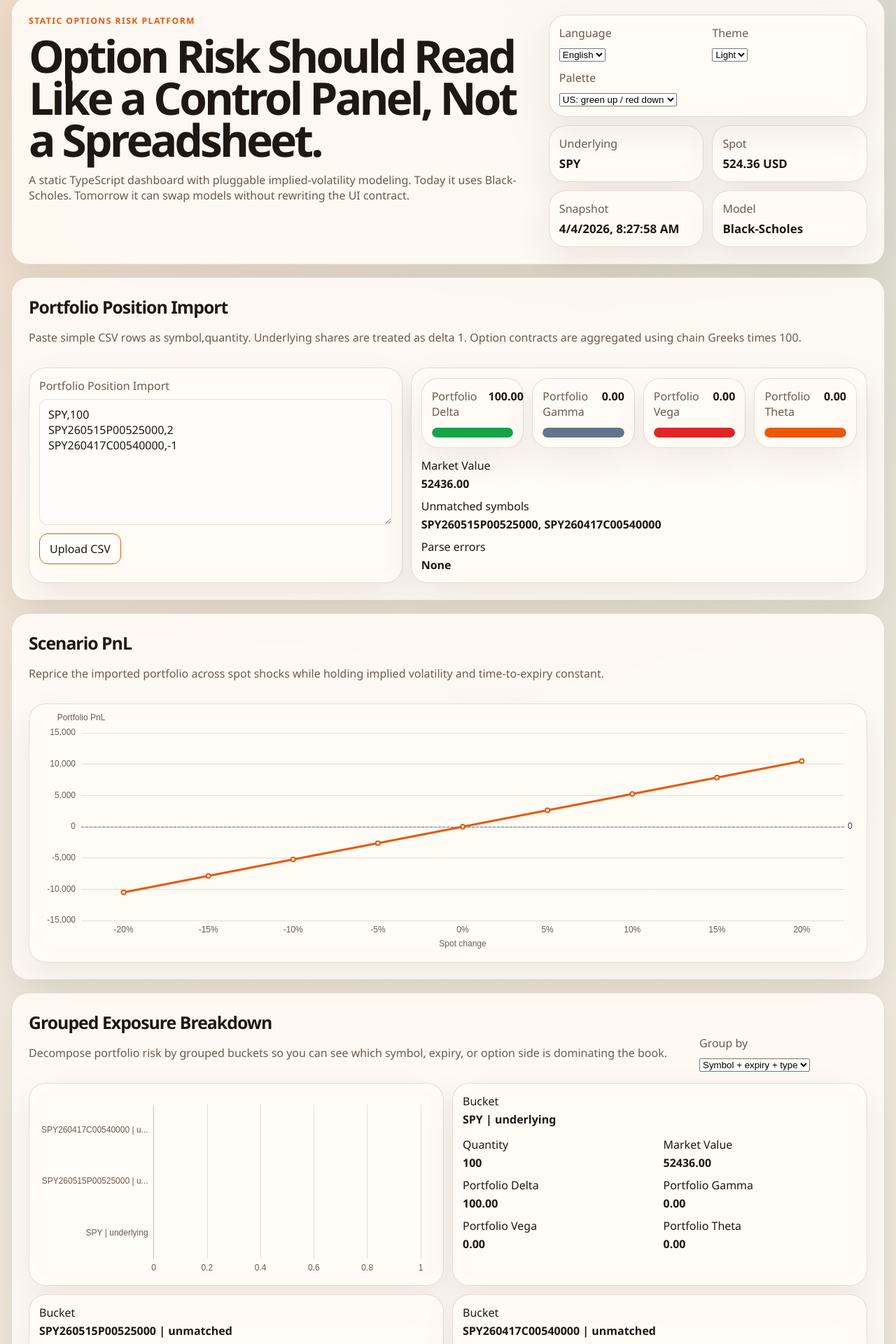
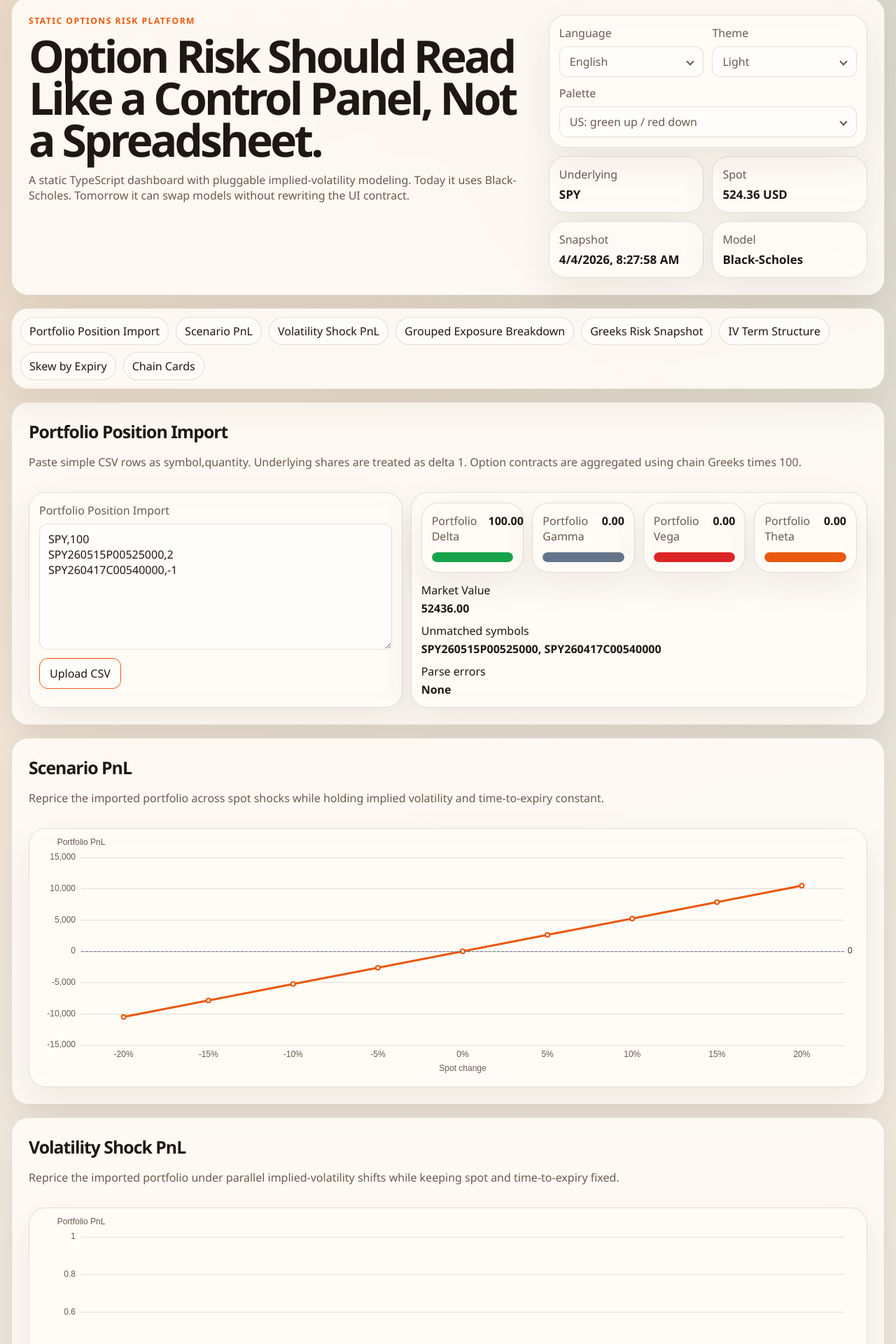
Before and after one commit to tihaya-anon/options-risk-platform, a React (Vite) app: page / in a window 1280 px wide. Shown: the part 28-1948 px from the top of the page at 70% size. Built offline with nearby package versions, Linux system fonts and the light colour scheme.

Commit message:
feat: add custom selects, section nav, and vol shock analysis

```diff
--- a/src/style.css
+++ b/src/style.css
@@ -57,10 +57,18 @@ textarea {
   min-height: 100vh;
 }
 
+html {
+  scroll-behavior: smooth;
+}
+
 .page-shell {
   width: min(1280px, calc(100vw - 32px));
   margin: 0 auto;
   padding: 24px 0 56px;
+}
+
+.page-shell > [id] {
+  scroll-margin-top: 92px;
 }
 
 .card {
@@ -144,6 +152,33 @@ textarea {
 
 .grouped-select {
   min-width: 240px;
+}
+
+.section-nav {
+  display: flex;
+  flex-wrap: wrap;
+  gap: 10px;
+  padding: 12px;
+  margin-bottom: 18px;
+  position: sticky;
+  top: 14px;
+  z-index: 25;
+}
+
+.section-link {
+  display: inline-flex;
+  align-items: center;
+  min-height: 40px;
+  padding: 8px 12px;
+  border: 1px solid var(--line);
+  border-radius: 999px;
+  background: rgba(255, 255, 255, 0.55);
+  color: var(--ink);
+  text-decoration: none;
+}
+
+:root[data-theme="dark"] .section-link {
+  background: rgba(255, 255, 255, 0.05);
 }
 
 .select-field {
--- a/src/ui/App.tsx
+++ b/src/ui/App.tsx
@@ -17,10 +17,12 @@ import { ChainSection } from "./components/ChainSection";
 import { GreeksSummarySection } from "./components/GreeksSummarySection";
 import { HeroSection } from "./components/HeroSection";
 import { PortfolioPositionsSection } from "./components/PortfolioPositionsSection";
+import { SectionNav } from "./components/SectionNav";
 import {
   aggregatePortfolioExposure,
   calculateGroupedExposures,
   calculatePortfolioScenario,
+  calculatePortfolioVolScenario,
   type GroupByMode,
   parsePositionsInput,
 } from "./positions";
@@ -44,6 +46,11 @@ const LazySkewSection = lazy(() =>
 const LazyTermStructureSection = lazy(() =>
   import("./components/TermStructureSection").then((module) => ({
     default: module.TermStructureSection,
+  }))
+);
+const LazyVolScenarioSection = lazy(() =>
+  import("./components/VolScenarioSection").then((module) => ({
+    default: module.VolScenarioSection,
   }))
 );
 
@@ -115,6 +122,14 @@ export function App() {
       parsedPositions.positions
     );
   }, [enrichedQuotes, parsedPositions.positions, snapshot]);
+  const portfolioVolScenario = useMemo(() => {
+    if (!snapshot) return [];
+    return calculatePortfolioVolScenario(
+      snapshot,
+      enrichedQuotes,
+      parsedPositions.positions
+    );
+  }, [enrichedQuotes, parsedPositions.positions, snapshot]);
   const groupedExposures = useMemo(() => {
     if (!snapshot) return [];
     return calculateGroupedExposures(
@@ -126,6 +141,19 @@ export function App() {
   }, [enrichedQuotes, groupByMode, parsedPositions.positions, snapshot]);
   const paletteColors = paletteTokens[palette];
   const chartTheme = useMemo(() => getChartTheme(themeMode), [themeMode]);
+  const sectionItems = useMemo(
+    () => [
+      { id: "positions", label: t("positionsTitle") },
+      { id: "spot-scenario", label: t("scenarioTitle") },
+      { id: "vol-scenario", label: t("volScenarioTitle") },
+      { id: "grouped-exposure", label: t("groupedExposureTitle") },
+      { id: "greeks-summary", label: t("greeksSummaryTitle") },
+      { id: "term-structure", label: t("termTitle") },
+      { id: "skew", label: t("skewTitle") },
+      { id: "chain", label: t("chainTitle") },
+    ],
+    [t]
+  );
 
   return (
     <main className="page-shell">
@@ -142,8 +170,11 @@ export function App() {
         onPaletteChange={setPalette}
       />
 
+      {!snapshot ? null : <SectionNav items={sectionItems} />}
+
       {!snapshot ? null : (
         <>
+          <div id="positions">
             <PortfolioPositionsSection
               positionsInput={positionsInput}
               exposure={portfolioExposure}
@@ -153,7 +184,9 @@ export function App() {
               onPositionsInputChange={setPositionsInput}
               onFileUpload={handleFileUpload}
             />
+          </div>
 
+          <div id="spot-scenario">
             <Suspense fallback={<ChartSectionFallback />}>
               <LazyScenarioPnlSection
                 scenarios={portfolioScenario}
@@ -163,7 +196,21 @@ export function App() {
                 chartTheme={chartTheme}
               />
             </Suspense>
+          </div>
 
+          <div id="vol-scenario">
+            <Suspense fallback={<ChartSectionFallback />}>
+              <LazyVolScenarioSection
+                scenarios={portfolioVolScenario}
+                t={t}
+                accentColor={paletteColors.up}
+                neutralColor={paletteColors.neutral}
+                chartTheme={chartTheme}
+              />
+            </Suspense>
+          </div>
+
+          <div id="grouped-exposure">
             <Suspense fallback={<ChartSectionFallback />}>
               <LazyGroupedExposureSection
                 groups={groupedExposures}
@@ -173,12 +220,17 @@ export function App() {
                 onGroupByModeChange={setGroupByMode}
               />
             </Suspense>
+          </div>
 
+          <div id="greeks-summary">
             <GreeksSummarySection
               summary={riskSummary}
               palette={paletteColors}
               t={t}
             />
+          </div>
+
+          <div id="term-structure">
             <Suspense fallback={<ChartSectionFallback />}>
               <LazyTermStructureSection
                 rows={enrichedQuotes}
@@ -188,7 +240,9 @@ export function App() {
                 t={t}
               />
             </Suspense>
+          </div>
 
+          <div id="skew">
             <Suspense fallback={<ChartSectionFallback />}>
               <LazySkewSection
                 rows={enrichedQuotes}
@@ -198,13 +252,16 @@ export function App() {
                 t={t}
               />
             </Suspense>
+          </div>
 
+          <div id="chain">
             <ChainSection
               rows={enrichedQuotes}
               upColor={paletteColors.up}
               downColor={paletteColors.down}
               t={t}
             />
+          </div>
         </>
       )}
     </main>
--- a/src/ui/components/GroupedExposureSection.tsx
+++ b/src/ui/components/GroupedExposureSection.tsx
@@ -3,6 +3,7 @@ import type { EChartsOption } from "echarts";
 import type { ChartTheme } from "../chartTheme";
 import type { GroupByMode, GroupedExposure } from "../positions";
 import { EChart } from "./EChart";
+import { SelectField } from "./SelectField";
 
 export function GroupedExposureSection({
   groups,
@@ -65,18 +66,17 @@ export function GroupedExposureSection({
         </div>
         <label className="toolbar-field grouped-select">
           <span>{t("groupBy")}</span>
-          <div className="select-wrap">
-            <select
-              value={groupByMode}
-              onChange={(event) => onGroupByModeChange(event.target.value as GroupByMode)}
-            >
-              <option value="symbol">{t("groupBySymbol")}</option>
-              <option value="expiry">{t("groupByExpiry")}</option>
-              <option value="optionType">{t("groupByOptionType")}</option>
-              <option value="symbolExpiry">{t("groupBySymbolExpiry")}</option>
-              <option value="full">{t("groupByFull")}</option>
-            </select>
-          </div>
+          <SelectField
+            value={groupByMode}
+            onChange={onGroupByModeChange}
+            options={[
+              { value: "symbol", label: t("groupBySymbol") },
+              { value: "expiry", label: t("groupByExpiry") },
+              { value: "optionType", label: t("groupByOptionType") },
+              { value: "symbolExpiry", label: t("groupBySymbolExpiry") },
+              { value: "full", label: t("groupByFull") },
+            ]}
+          />
         </label>
       </div>
 
--- a/src/ui/components/HeroSection.tsx
+++ b/src/ui/components/HeroSection.tsx
@@ -1,6 +1,7 @@
 import type { OptionSnapshotFile } from "../../types";
 import type { Language, Palette, ThemeMode } from "../config";
 import type { I18nKey } from "../i18n";
+import { SelectField } from "./SelectField";
 
 export function HeroSection({
   snapshot,
@@ -38,31 +39,37 @@ export function HeroSection({
           <div className="toolbar-grid">
             <label className="toolbar-field">
               <span>{t("language")}</span>
-              <div className="select-wrap">
-                <select value={language} onChange={(event) => onLanguageChange(event.target.value as Language)}>
-                  <option value="en">{t("english")}</option>
-                  <option value="zh">{t("chinese")}</option>
-                </select>
-              </div>
+              <SelectField
+                value={language}
+                onChange={onLanguageChange}
+                options={[
+                  { value: "en", label: t("english") },
+                  { value: "zh", label: t("chinese") },
+                ]}
+              />
             </label>
             <label className="toolbar-field">
               <span>{t("theme")}</span>
-              <div className="select-wrap">
-                <select value={themeMode} onChange={(event) => onThemeChange(event.target.value as ThemeMode)}>
-                  <option value="light">{t("light")}</option>
-                  <option value="dark">{t("dark")}</option>
-                </select>
-              </div>
+              <SelectField
+                value={themeMode}
+                onChange={onThemeChange}
+                options={[
+                  { value: "light", label: t("light") },
+                  { value: "dark", label: t("dark") },
+                ]}
+              />
             </label>
             <label className="toolbar-field toolbar-span-2">
               <span>{t("palette")}</span>
-              <div className="select-wrap">
-                <select value={palette} onChange={(event) => onPaletteChange(event.target.value as Palette)}>
-                  <option value="us">{t("paletteUs")}</option>
-                  <option value="cn">{t("paletteCn")}</option>
-                  <option value="amber">{t("paletteAmber")}</option>
-                </select>
-              </div>
+              <SelectField
+                value={palette}
+                onChange={onPaletteChange}
+                options={[
+                  { value: "us", label: t("paletteUs") },
+                  { value: "cn", label: t("paletteCn") },
+                  { value: "amber", label: t("paletteAmber") },
+                ]}
+              />
             </label>
           </div>
         </div>
--- /dev/null
+++ b/src/ui/components/SectionNav.tsx
@@ -0,0 +1,16 @@
+export interface SectionNavItem {
+  id: string;
+  label: string;
+}
+
+export function SectionNav({ items }: { items: SectionNavItem[] }) {
+  return (
+    <nav className="section-nav card" aria-label="Section navigation">
+      {items.map((item) => (
+        <a key={item.id} className="section-link" href={`#${item.id}`}>
+          {item.label}
+        </a>
+      ))}
+    </nav>
+  );
+}
--- /dev/null
+++ b/src/ui/components/SelectField.tsx
@@ -0,0 +1,68 @@
+import { useEffect, useRef, useState } from "react";
+
+export interface SelectOption<T extends string> {
+  value: T;
+  label: string;
+}
+
+export function SelectField<T extends string>({
+  value,
+  options,
+  onChange,
+}: {
+  value: T;
+  options: SelectOption<T>[];
+  onChange: (value: T) => void;
+}) {
+  const [isOpen, setIsOpen] = useState(false);
+  const containerRef = useRef<HTMLDivElement | null>(null);
+
+  useEffect(() => {
+    function handlePointerDown(event: MouseEvent) {
+      if (!containerRef.current) return;
+      if (!containerRef.current.contains(event.target as Node)) {
+        setIsOpen(false);
+      }
+    }
+
+    document.addEventListener("mousedown", handlePointerDown);
+    return () => {
+      document.removeEventListener("mousedown", handlePointerDown);
+    };
+  }, []);
+
+  const selected = options.find((option) => option.value === value) ?? options[0];
+
+  return (
+    <div className="select-field" ref={containerRef}>
+      <button
+        type="button"
+        className="select-trigger"
+        aria-haspopup="listbox"
+        aria-expanded={isOpen}
+        onClick={() => setIsOpen((open) => !open)}
+      >
+        <span>{selected.label}</span>
+        <i className={`select-chevron ${isOpen ? "open" : ""}`} />
+      </button>
+
+      {isOpen ? (
+        <div className="select-menu" role="listbox">
+          {options.map((option) => (
+            <button
+              key={option.value}
+              type="button"
+              className={`select-option ${option.value === value ? "active" : ""}`}
+              onClick={() => {
+                onChange(option.value);
+                setIsOpen(false);
+              }}
+            >
+              {option.label}
+            </button>
+          ))}
+        </div>
+      ) : null}
+    </div>
+  );
+}
--- /dev/null
+++ b/src/ui/components/VolScenarioSection.tsx
@@ -0,0 +1,78 @@
+import type { EChartsOption } from "echarts";
+import type { ChartTheme } from "../chartTheme";
+import type { I18nKey } from "../i18n";
+import type { VolScenarioPoint } from "../positions";
+import { EChart } from "./EChart";
+
+export function VolScenarioSection({
+  scenarios,
+  t,
+  accentColor,
+  neutralColor,
+  chartTheme,
+}: {
+  scenarios: VolScenarioPoint[];
+  t: (key: I18nKey) => string;
+  accentColor: string;
+  neutralColor: string;
+  chartTheme: ChartTheme;
+}) {
+  const option: EChartsOption = {
+    backgroundColor: "transparent",
+    animation: false,
+    grid: { top: 24, right: 18, bottom: 34, left: 60 },
+    tooltip: {
+      trigger: "axis",
+      valueFormatter: (value: unknown) =>
+        typeof value === "number" ? value.toFixed(2) : String(value ?? ""),
+    },
+    xAxis: {
+      type: "category",
+      data: scenarios.map((scenario) => `${(scenario.volShift * 100).toFixed(0)}%`),
+      name: t("volChange"),
+      nameLocation: "middle",
+      nameGap: 28,
+      nameTextStyle: { color: chartTheme.subtleTextColor },
+      axisLabel: { color: chartTheme.subtleTextColor },
+      axisLine: { lineStyle: { color: chartTheme.gridLineColor } },
+    },
+    yAxis: {
+      type: "value",
+      name: t("portfolioPnl"),
+      nameTextStyle: { color: chartTheme.subtleTextColor },
+      axisLabel: { color: chartTheme.subtleTextColor },
+      splitLine: { lineStyle: { color: chartTheme.gridLineColor } },
+    },
+    series: [
+      {
+        name: t("portfolioPnl"),
+        type: "line",
+        smooth: true,
+        data: scenarios.map((scenario) => scenario.portfolioPnl),
+        lineStyle: { color: accentColor, width: 3 },
+        itemStyle: { color: accentColor },
+        areaStyle: { color: `${accentColor}22` },
+        markLine: {
+          silent: true,
+          symbol: "none",
+          lineStyle: { color: neutralColor, type: "dashed" },
+          data: [{ yAxis: 0 }],
+        },
+      },
+    ],
+  };
+
+  return (
+    <section className="panel card">
+      <div className="panel-head">
+        <div>
+          <h2>{t("volScenarioTitle")}</h2>
+          <p>{t("volScenarioDesc")}</p>
+        </div>
+      </div>
+      <article className="surface-card card">
+        <EChart option={option} height={340} />
+      </article>
+    </section>
+  );
+}
--- a/src/ui/i18n.ts
+++ b/src/ui/i18n.ts
@@ -70,7 +70,10 @@ export type I18nKey =
   | "groupBySymbolExpiry"
   | "groupByFull"
   | "impliedVolatility"
-  | "uploadCsv";
+  | "uploadCsv"
+  | "volScenarioTitle"
+  | "volScenarioDesc"
+  | "volChange";
 
 const translations: Record<Language, Record<I18nKey, string>> = {
   en: {
@@ -152,6 +155,10 @@ const translations: Record<Language, Record<I18nKey, string>> = {
     groupByFull: "Symbol + expiry + type",
     impliedVolatility: "Implied Volatility",
     uploadCsv: "Upload CSV",
+    volScenarioTitle: "Volatility Shock PnL",
+    volScenarioDesc:
+      "Reprice the imported portfolio under parallel implied-volatility shifts while keeping spot and time-to-expiry fixed.",
+    volChange: "Vol change",
   },
   zh: {
     appEyebrow: "静态期权风险平台",
@@ -228,6 +235,10 @@ const translations: Record<Language, Record<I18nKey, string>> = {
     groupByFull: "按标的 + 到期日 + 方向",
     impliedVolatility: "隐含波动率",
     uploadCsv: "上传 CSV",
+    volScenarioTitle: "波动率冲击 PnL",
+    volScenarioDesc:
+      "在保持标的价格和剩余期限不变的前提下，对隐含波动率做平行移动并重定价组合。",
+    volChange: "波动率变动",
   },
 };
 
--- a/src/ui/positions.ts
+++ b/src/ui/positions.ts
@@ -25,6 +25,12 @@ export interface PortfolioExposure {
 export interface ScenarioPoint {
   spot: number;
   spotChangePct: number;
+  portfolioValue: number;
+  portfolioPnl: number;
+}
+
+export interface VolScenarioPoint {
+  volShift: number;
   portfolioValue: number;
   portfolioPnl: number;
 }
@@ -162,6 +168,51 @@ export function calculatePortfolioScenario(
   });
 }
 
+export function calculatePortfolioVolScenario(
+  snapshot: OptionSnapshotFile,
+  quotes: EnrichedOptionQuote[],
+  positions: ImportedPosition[]
+): VolScenarioPoint[] {
+  const quoteMap = new Map(quotes.map((quote) => [quote.symbol, quote]));
+  const baselineExposure = aggregatePortfolioExposure(snapshot, quotes, positions);
+  const baselineValue = baselineExposure.marketValue;
+  const volShifts = [-0.1, -0.05, -0.02, 0, 0.02, 0.05, 0.1];
+
+  return volShifts.map((volShift) => {
+    let portfolioValue = 0;
+
+    for (const position of positions) {
+      if (position.symbol === snapshot.underlying.symbol) {
+        portfolioValue += position.quantity * snapshot.underlying.spot;
+        continue;
+      }
+
+      const quote = quoteMap.get(position.symbol);
+      if (!quote || quote.impliedVol === null) {
+        continue;
+      }
+
+      const shockedVol = Math.max(quote.impliedVol + volShift, 0.0001);
+      const shockedPrice = blackScholesModel.price(
+        snapshot.underlying.spot,
+        quote.strike,
+        snapshot.riskFreeRate,
+        quote.timeToExpiryYears,
+        shockedVol,
+        quote.optionType
+      );
+
+      portfolioValue += position.quantity * OPTION_CONTRACT_MULTIPLIER * shockedPrice;
+    }
+
+    return {
+      volShift,
+      portfolioValue,
+      portfolioPnl: portfolioValue - baselineValue,
+    };
+  });
+}
+
 function buildBucketName(
   snapshot: OptionSnapshotFile,
   quote: EnrichedOptionQuote | undefined,
```
Lines whose indentation alone changed are shown as unchanged.
